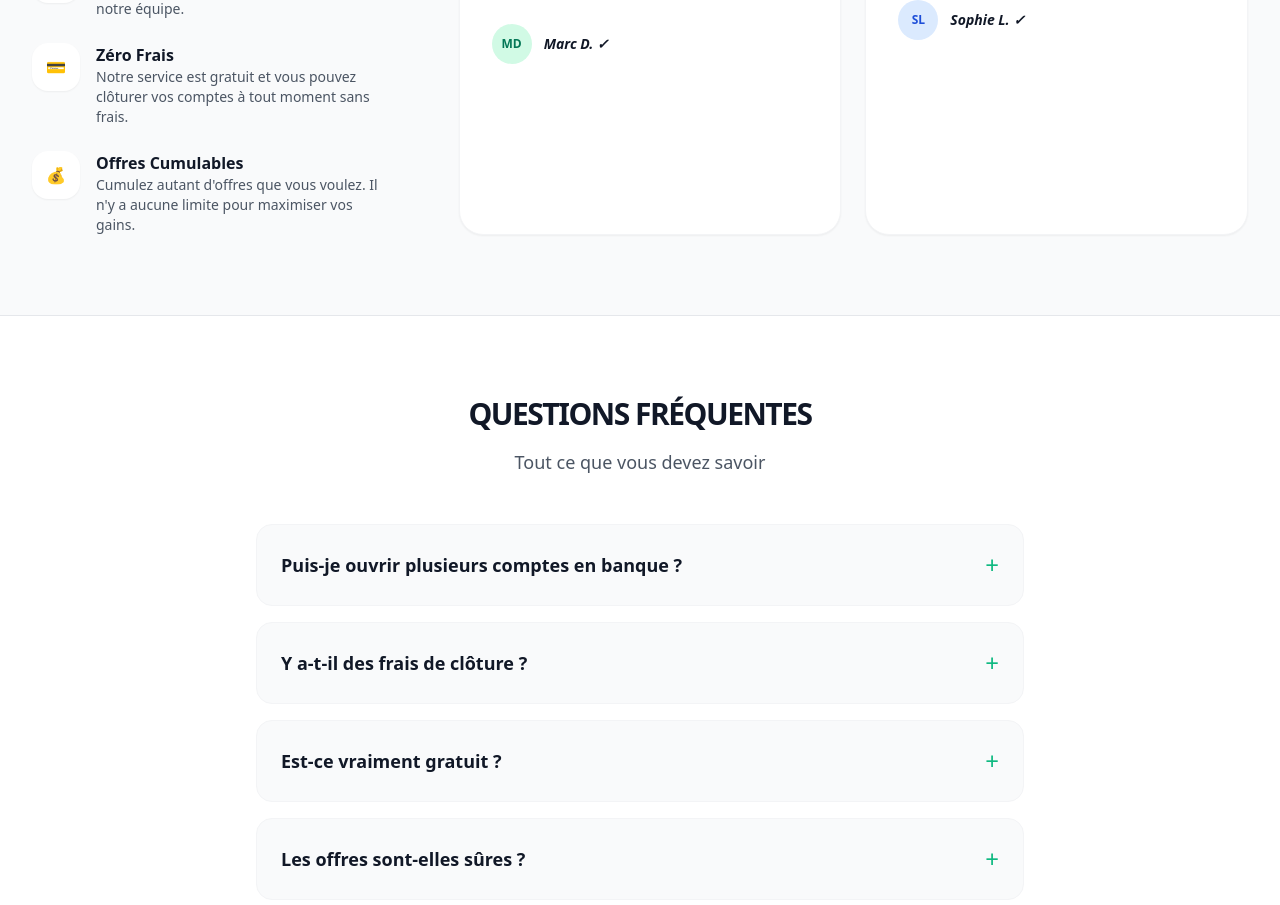
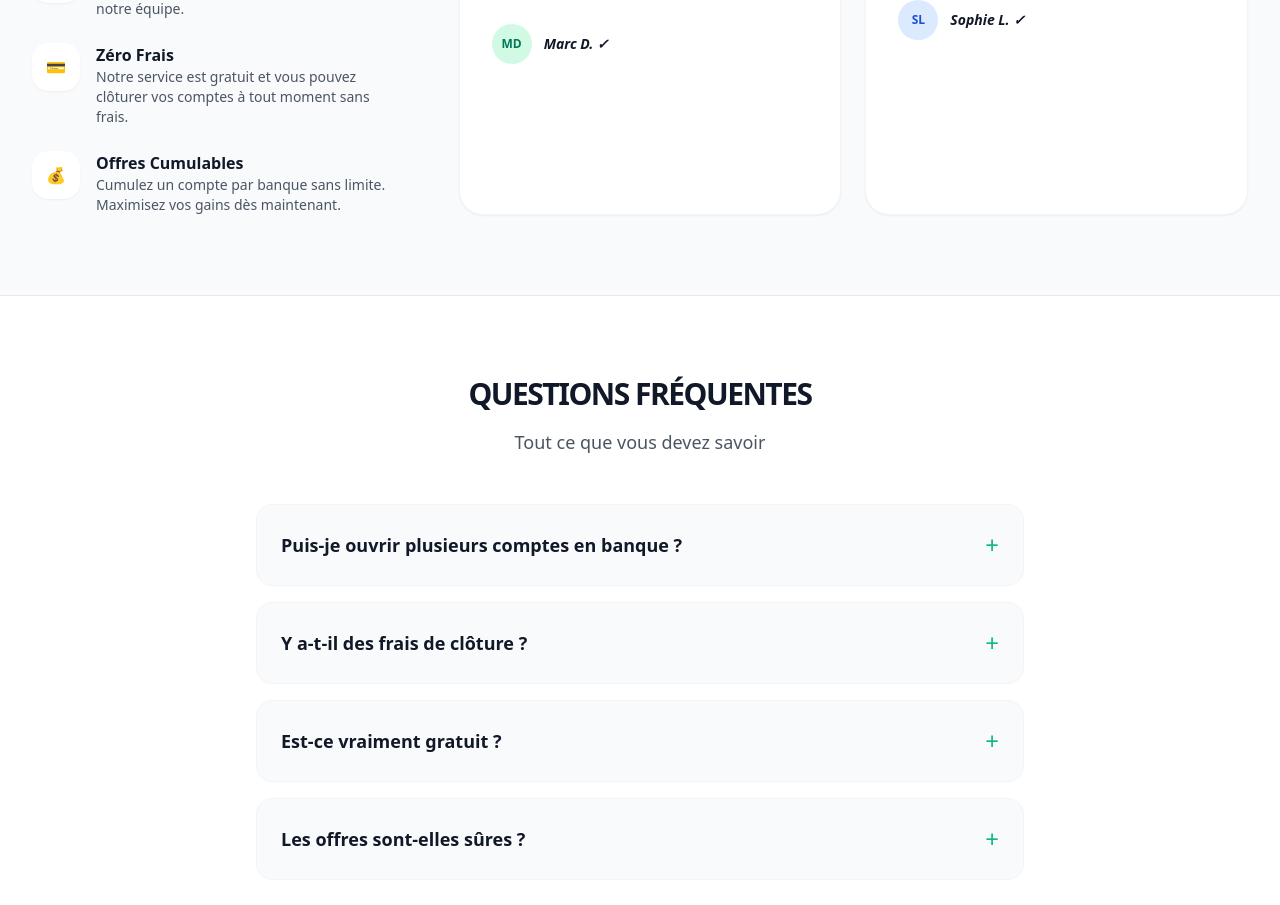
Before and after one commit to stephennight02-hash/argentgagnantgagnant, a React (Vite) app: page / in a window 1280 px wide. Shown: the part 5557-6462 px from the top of the page. Built offline with nearby package versions, Linux system fonts and the light colour scheme; no server answers; the database is empty.

Commit message:
fix: refine copy for cumulative bank account clarity

```diff
--- a/src/pages/Home.jsx
+++ b/src/pages/Home.jsx
@@ -171,7 +171,7 @@ export default function Home() {
                   <div className="w-12 h-12 bg-white rounded-2xl shadow-sm flex items-center justify-center grow-0 shrink-0 text-emerald-600">💰</div>
                   <div>
                     <h4 className="font-bold text-gray-900">Offres Cumulables</h4>
-                    <p className="text-gray-600 text-sm">Cumulez autant d'offres que vous voulez. Il n'y a aucune limite pour maximiser vos gains.</p>
+                    <p className="text-gray-600 text-sm">Cumulez un compte par banque sans limite. Maximisez vos gains dès maintenant.</p>
                   </div>
                 </div>
               </div>
```
